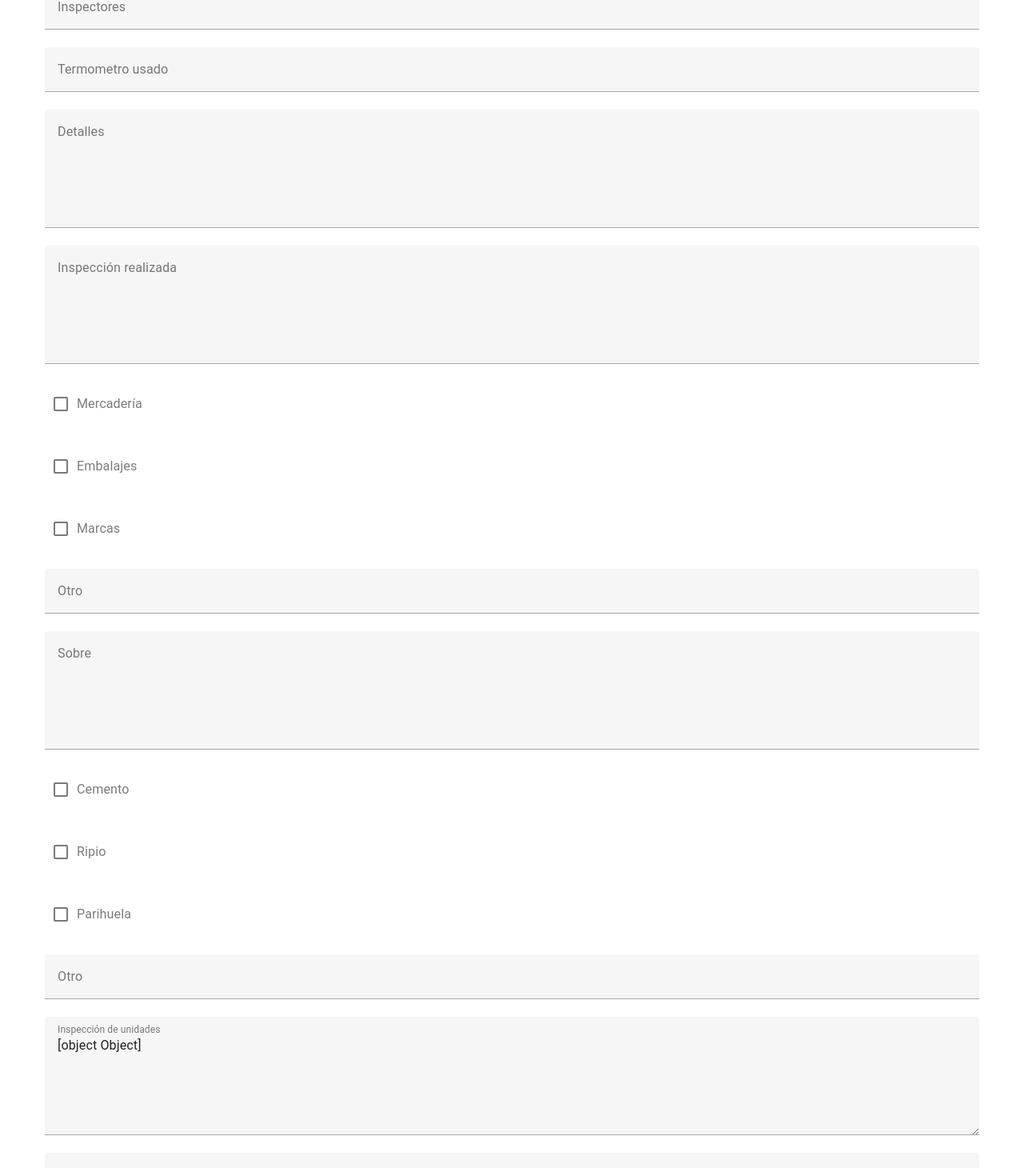
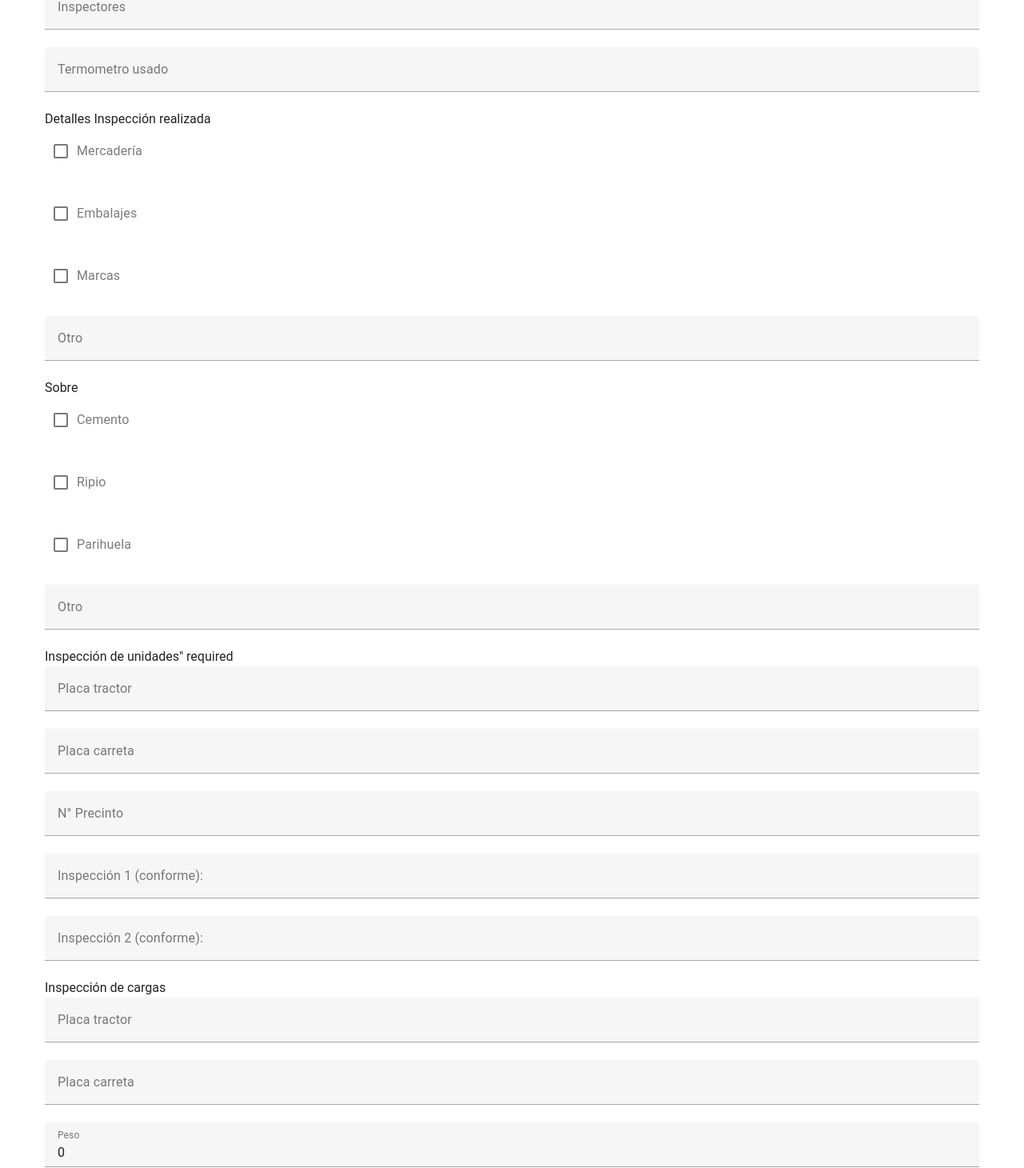
Before and after one commit to italo-casanova/poc-view, a Vue app: page /despachoHarina in a window 1280 px wide. Shown: the part 957-2417 px from the top of the page at 80% size. Built offline with nearby package versions, Linux system fonts and the light colour scheme.

Commit message:
sgs.harina

```diff
--- a/src/components/DespachoHarina.vue
+++ b/src/components/DespachoHarina.vue
@@ -14,24 +14,24 @@
         <v-text-field v-model="dispatchData.instructive" label="Instructivo"></v-text-field>
         <v-text-field v-model="dispatchData.inspectors" label="Inspectores"></v-text-field>
         <v-text-field v-model="dispatchData.thermometer_used" label="Termometro usado"></v-text-field>
-        <v-textarea v-model="dispatchData.details" label="Detalles" required></v-textarea>
-        <v-textarea v-model="dispatchData.inspection_r" label="Inspección realizada" required></v-textarea>
+        Detalles
+          Inspección realizada
         <v-checkbox v-model="dispatchData.merchandise" label="Mercadería"></v-checkbox>
         <v-checkbox v-model="dispatchData.packaging" label="Embalajes"></v-checkbox>
         <v-checkbox v-model="dispatchData.brands" label="Marcas"></v-checkbox>
         <v-text-field v-model="dispatchData.other1" label="Otro"></v-text-field>
-        <v-textarea v-model="dispatchData.over" label="Sobre" required></v-textarea>
+          Sobre
         <v-checkbox v-model="dispatchData.concrete" label="Cemento"></v-checkbox>
         <v-checkbox v-model="dispatchData.gravel" label="Ripio"></v-checkbox>
         <v-checkbox v-model="dispatchData.stretcher" label="Parihuela"></v-checkbox>
         <v-text-field v-model="dispatchData.other2" label="Otro"></v-text-field>
-        <v-textarea v-model="dispatchData.units_inspection" label="Inspección de unidades" required></v-textarea>
+        Inspección de unidades" required
         <v-text-field v-model="dispatchData.tractor_plate1" label="Placa tractor"></v-text-field>
         <v-text-field v-model="dispatchData.cart_plate1" label="Placa carreta"></v-text-field>
         <v-text-field v-model="dispatchData.precint_number" label="N° Precinto"></v-text-field>
         <v-text-field v-model="dispatchData.inspection1" label="Inspección 1 (conforme):"></v-text-field>
         <v-text-field v-model="dispatchData.inspection2" label="Inspección 2 (conforme):"></v-text-field>
-        <v-textarea v-model="dispatchData.charges_inspection" label="Inspección de cargas" required></v-textarea>
+        Inspección de cargas
         <v-text-field v-model="dispatchData.tractor_plate2" label="Placa tractor"></v-text-field>
         <v-text-field v-model="dispatchData.cart_plate2" label="Placa carreta"></v-text-field>
         <v-text-field v-model="dispatchData.weigth" label="Peso"></v-text-field>
```
